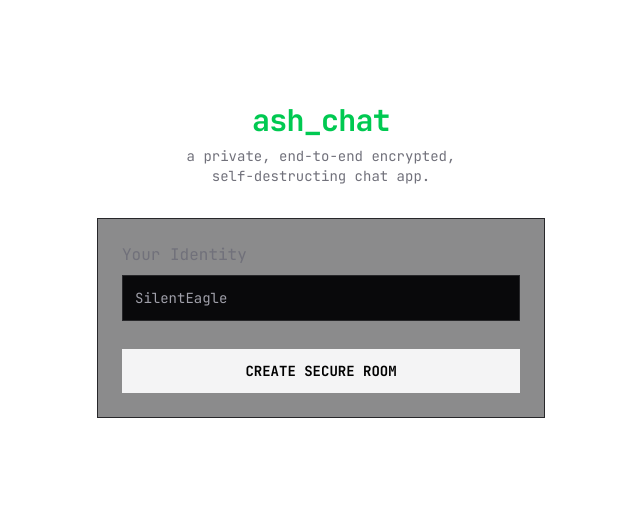
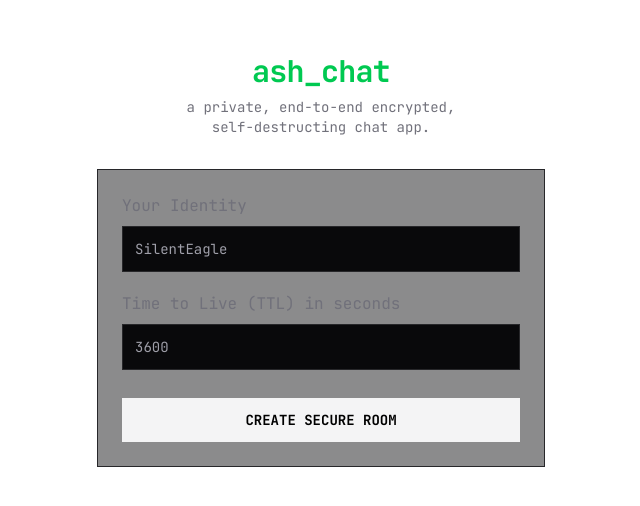
Before and after one commit to ArjunCodess/ash_chat, a Next.js app: page / in a window 1280 px wide. Shown: the part 140-646 px from the top of the page, without its empty margins (319-959 px from the left). Built offline with nearby package versions, Linux system fonts and the light colour scheme; what @elysia/eden would draw is missing.

Commit message:
add redis and make the route of creating rooms functionable

```diff
--- a/app/api/[[...slugs]]/route.ts
+++ b/app/api/[[...slugs]]/route.ts
@@ -1,11 +1,29 @@
-import { Elysia } from "elysia";
+import { redis } from "@/lib/redis";
+import { Elysia, t } from "elysia";
 
-const rooms = new Elysia({ prefix: "/rooms" }).post("/create", async ({ body }) => {
-  return {
-    message: "Room created",
-    data: body,
-  };
-});
+const rooms = new Elysia({ prefix: "/rooms" }).post(
+  "/create",
+  async ({ body }) => {
+    const roomId = Math.random().toString(36).substring(2, 15);
+
+    await redis.hset(`room:${roomId}`, {
+      createdAt: Date.now(),
+      participants: [],
+    });
+
+    await redis.expire(`room:${roomId}`, body.roomTTLSeconds);
+
+    return {
+      message: "Room created successfully",
+      roomId,
+    };
+  },
+  {
+    body: t.Object({
+      roomTTLSeconds: t.Number(),
+    }),
+  },
+);
 
 export const app = new Elysia({ prefix: "/api" })
   .use(rooms)
--- a/app/page.tsx
+++ b/app/page.tsx
@@ -18,6 +18,7 @@ const generateUsername = () => {
 
 export default function Home() {
   const [username, setUsername] = useState("");
+  const [roomTTLSeconds, setRoomTTLSeconds] = useState(3600);
 
   useEffect(() => {
     const main = () => {
@@ -32,9 +33,9 @@ export default function Home() {
     main();
   }, []);
 
-  const { mutate: CreateRoom } = useMutation({
+  const { mutate: createRoom } = useMutation({
     mutationFn: async () => {
-      const response = await client.rooms.create.post();
+      const response = await client.rooms.create.post({ roomTTLSeconds });
       console.log("Room created:", response);
     },
   });
@@ -64,9 +65,23 @@ export default function Home() {
               </div>
             </div>
 
+            <div className="space-y-2">
+              <label className="flex items-center text-zinc-500">
+                Time to Live (TTL) in seconds
+              </label>
+
+              <input
+                type="number"
+                className="w-full bg-zinc-950 border border-zinc-800 p-3 text-sm text-zinc-400"
+                value={roomTTLSeconds}
+                onChange={(e) => setRoomTTLSeconds(parseInt(e.target.value) || 3600)}
+                required
+              />
+            </div>
+
             <button
               className="w-full bg-zinc-100 text-black p-3 text-sm font-bold hover:bg-zinc-50 hover:text-black transition-colors mt-2 cursor-pointer disabled:opacity-50"
-              onClick={() => CreateRoom()}
+              onClick={() => createRoom()}
             >
               CREATE SECURE ROOM
             </button>
--- /dev/null
+++ b/lib/redis.ts
@@ -0,0 +1,3 @@
+import { Redis } from "@upstash/redis";
+
+export const redis = Redis.fromEnv()
--- a/package.json
+++ b/package.json
@@ -11,6 +11,7 @@
   "dependencies": {
     "@elysia/eden": "^1.4.10",
     "@tanstack/react-query": "^5.101.0",
+    "@upstash/redis": "^1.38.0",
     "elysia": "^1.4.29",
     "next": "16.2.9",
     "react": "19.2.4",
```
Also changed, not shown: 1 other file (tests, documents, lock files or other folders).
